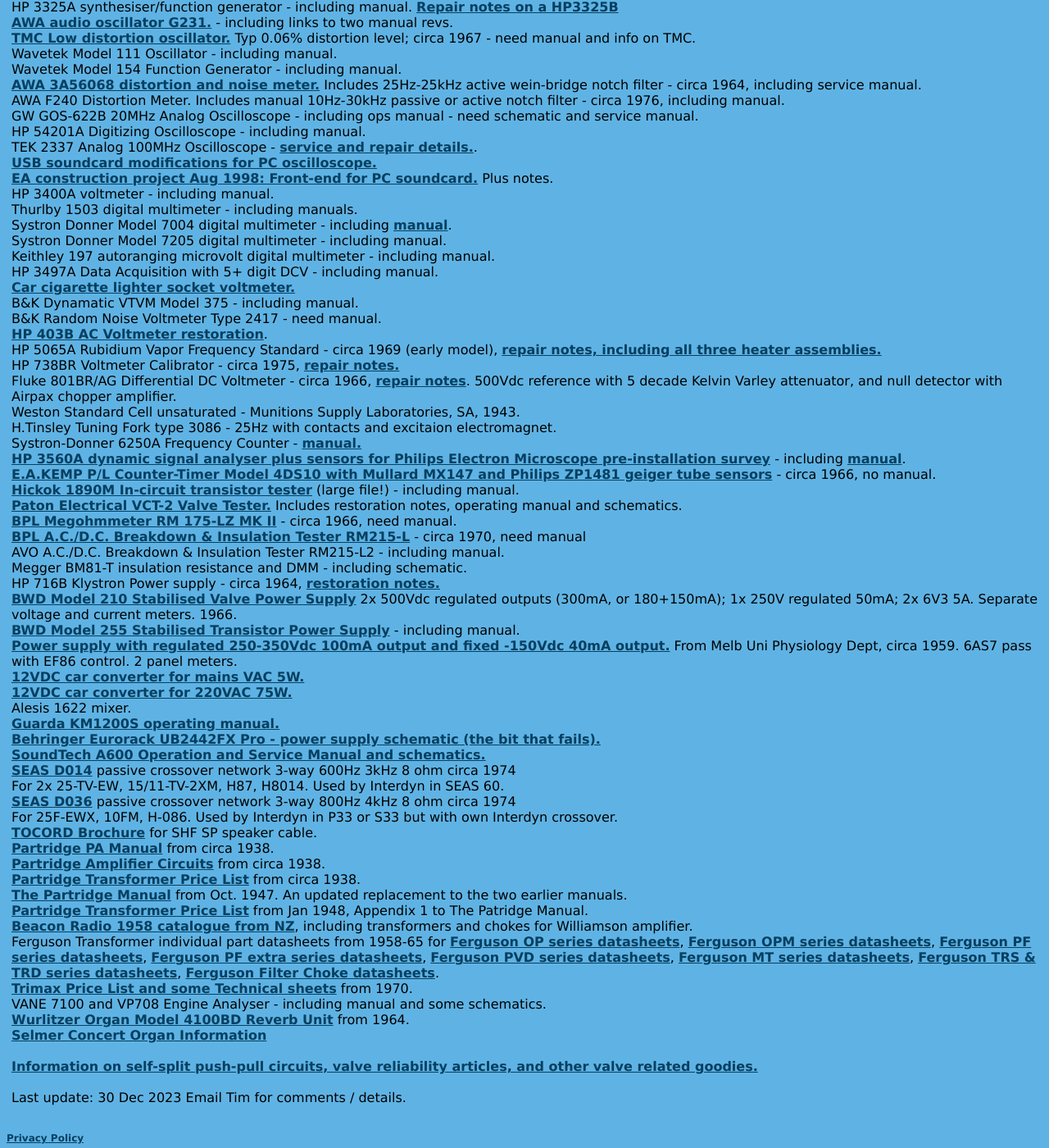
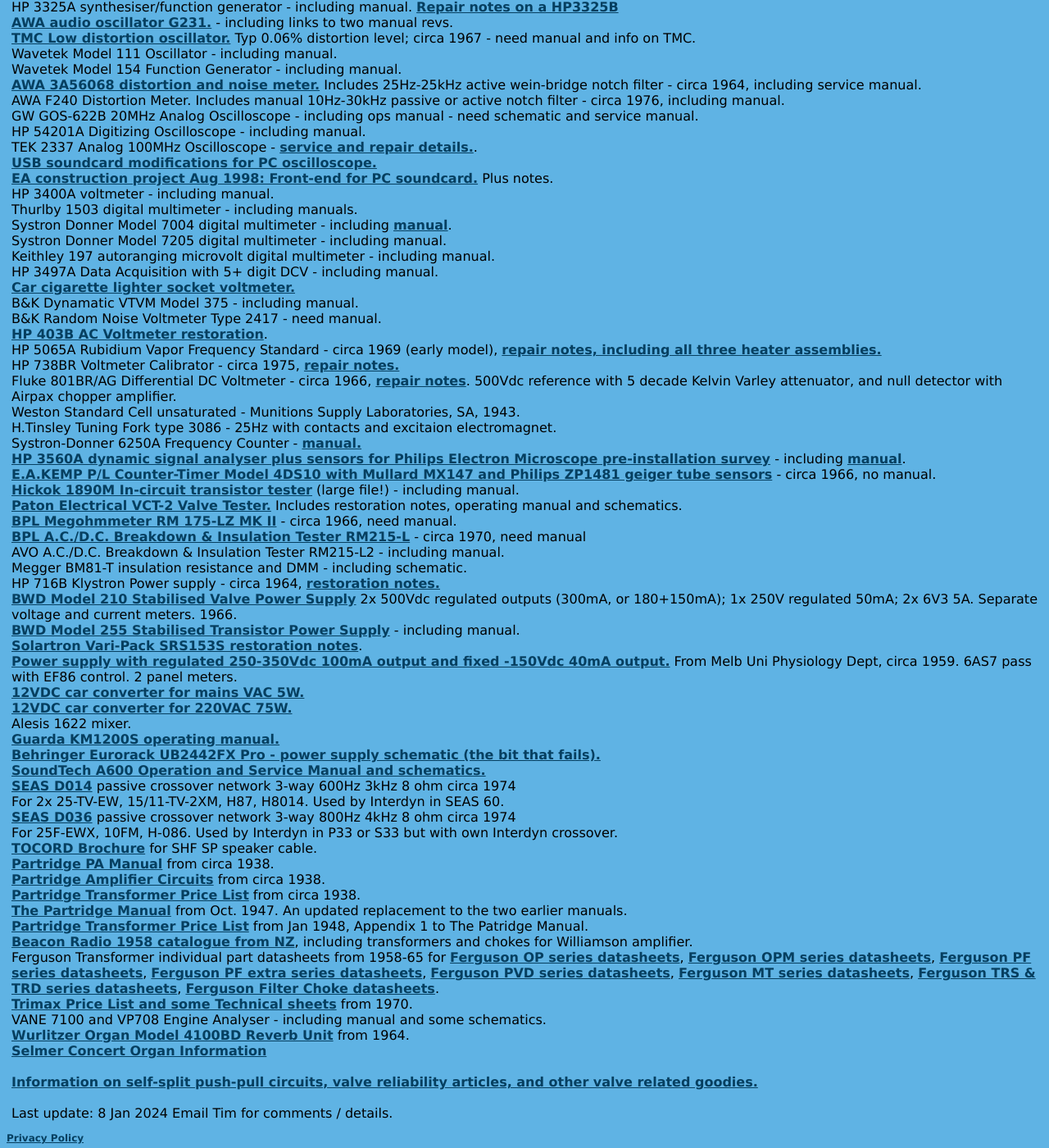
Before and after one commit to michael-robbins/michael-robbins.github.io, a Jekyll site: the page built from projects/amplifier.html, in a window 1280 px wide and 1400 px high, scrolled down 3524 px. Shown: the whole window at 82% size. Built offline with Jekyll 4.4.1, drawn with Linux system fonts in a browser that asks for light colours.

Commit message:
Update amplifier.html

```diff
--- a/projects/amplifier.html
+++ b/projects/amplifier.html
@@ -297,6 +297,8 @@
       <br />
       <a href="/static/Power Supply BWD 255.pdf">BWD Model 255 Stabilised Transistor Power Supply</a> - including manual.
       <br />
+        <a href="/static/Solartron%20Vari-Pack%20SRS153S%20notes.pdf">Solartron Vari-Pack SRS153S restoration notes</a>.
+      <br />
        <a href="/static/Power Supply Melb Unit 1959.pdf">Power supply with regulated 250-350Vdc 100mA output and fixed -150Vdc 40mA output.</a>  From Melb Uni Physiology Dept, circa 1959.  6AS7 pass with EF86 control.  2 panel meters.
        <br />
       <a href="/static/Car charging converter.pdf">12VDC car converter for mains VAC 5W.</a>
@@ -346,7 +348,7 @@
       <a href="/projects/Valve Info.html">Information on self-split push-pull circuits, valve reliability articles, and other valve related goodies.</a>
       <br />
       <br />
-      Last update: 30 Dec 2023
+      Last update: 8 Jan 2024
       Email Tim for comments / details.
       <br />
       <br />
```
